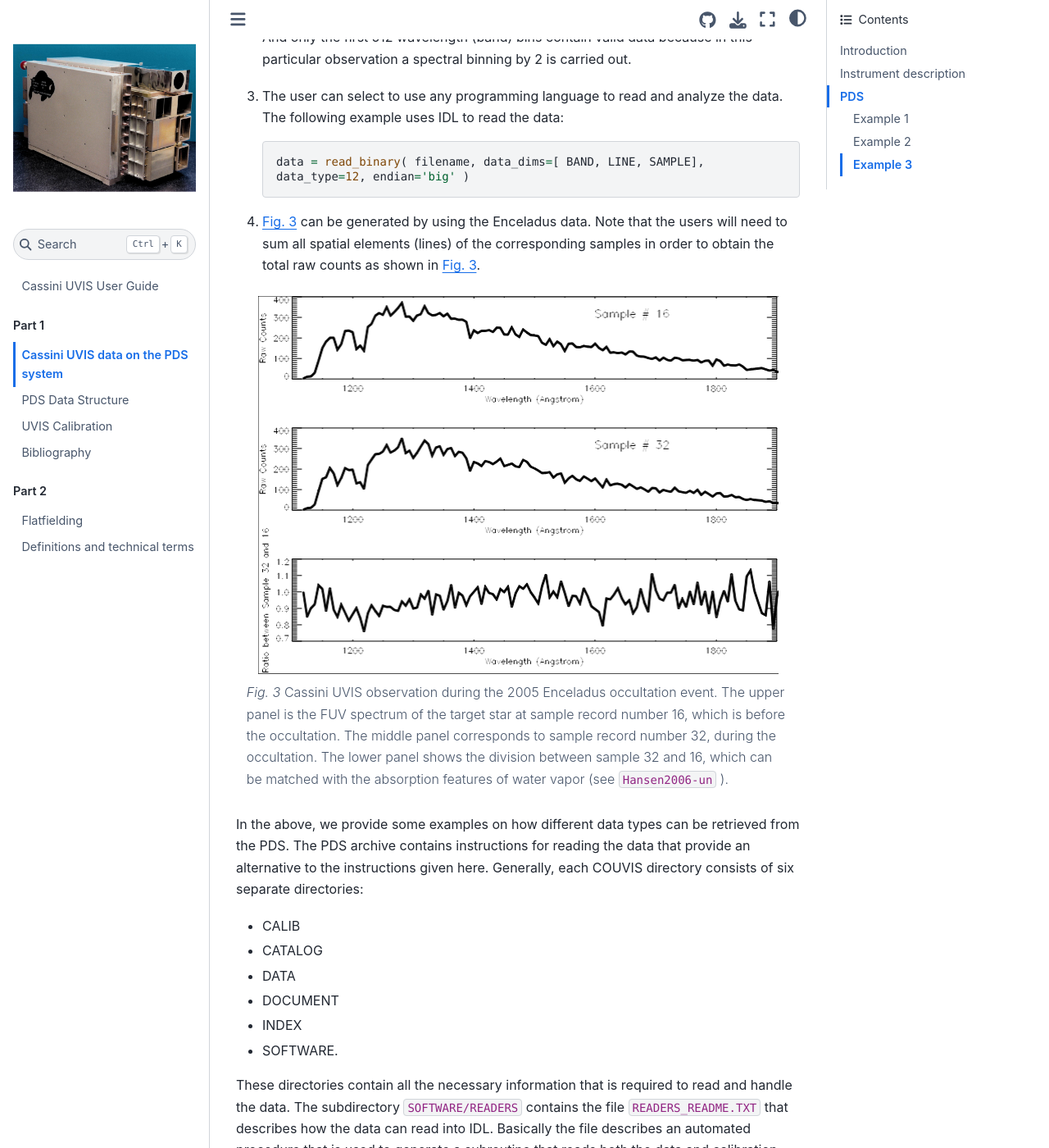
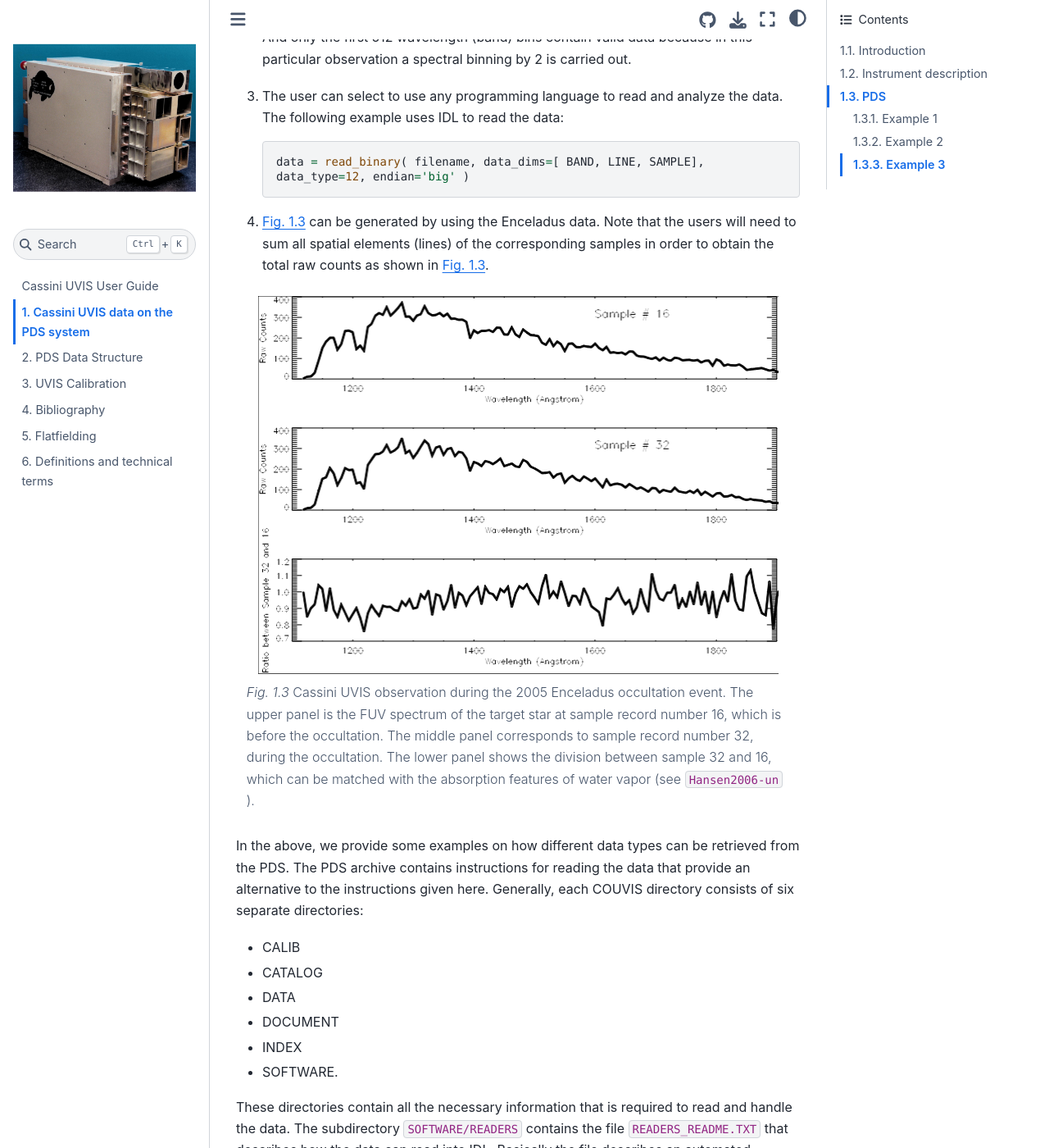
Before and after one commit to Cassini-UVIS/users_guide, a Jupyter Book: the page built from 01_uvis_on_pds.md, in a window 1280 px wide and 1400 px high, scrolled down 10738 px. Shown: the whole window at 82% size. Built offline with Jupyter Book 1.0.4 settings and Sphinx 7.4.7 and the Sphinx Book theme 1.1.4, drawn with Linux system fonts in a browser that asks for light colours; cross-references to code outside the pages are shown as plain code; some of the changed text lies outside the part shown.

Commit message:
back to working TOC for numbering

```diff
--- a/_toc.yml
+++ b/_toc.yml
@@ -5,14 +5,10 @@ format: jb-book
 root: intro
 options:
   numbered: true
-parts:
-  - caption: Part 1
-    chapters:
-      - file: 01_uvis_on_pds
-      - file: 02_pds_data_structure
-      - file: 03_calibration
-      - file: bibliography
-  - caption: Part 2
-    chapters:
-      - file: Appendix1_Flatfielding
-      - file: Appendix2
+chapters:
+  - file: 01_uvis_on_pds
+  - file: 02_pds_data_structure
+  - file: 03_calibration
+  - file: bibliography
+  - file: Appendix1_Flatfielding
+  - file: Appendix2
```
